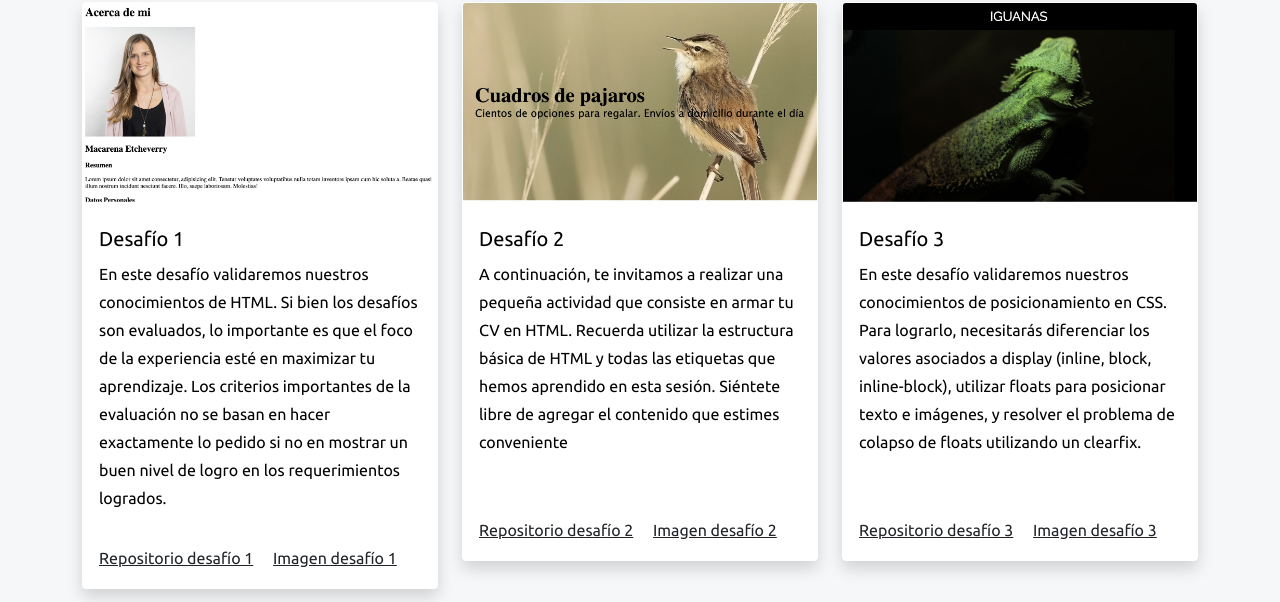
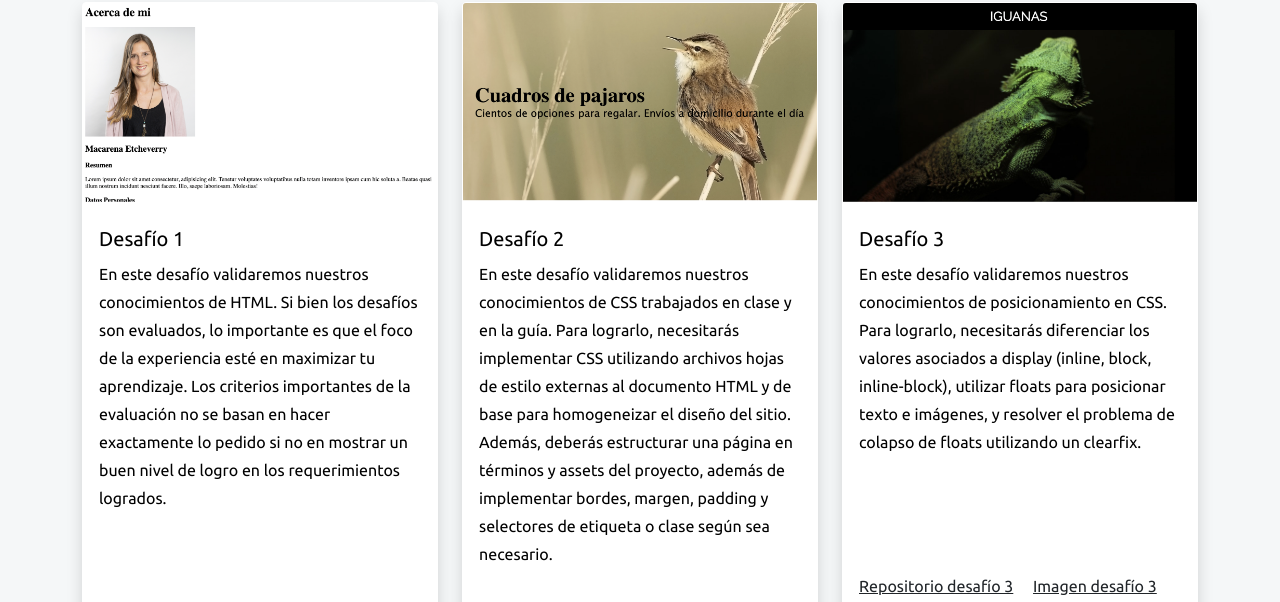
Before and after one commit to Macaetche/Portafolio-Desafio-6, a plain HTML site: page index.html in a window 1280 px wide. Shown: the part 987-1589 px from the top of the page. Drawn offline with nearby package versions, Linux system fonts and the light colour scheme.

Commit message:
ajustes cards de mis proyectos

```diff
--- a/index.html
+++ b/index.html
@@ -108,7 +108,7 @@
                                 <img src="assets/imgs/card_desafio_1.png" class="card-img-top" alt="Desafio 1">
                                 <div class="card-body">
                                   <h5 class="card-title">Desafío 1</h5>
-                                  <p class="card-text">En este desafío validaremos nuestros conocimientos de HTML. Si bien los desafíos son evaluados, lo importante es que el foco de la experiencia esté en maximizar tu aprendizaje. Los criterios importantes de la evaluación no se basan en hacer exactamente lo pedido si no en mostrar un buen nivel de logro en los requerimientos logrados. </p>
+                                  <p class="card-text">En este desafío validaremos nuestros conocimientos de HTML. Si bien los desafíos son evaluados, lo importante es que el foco de la experiencia esté en maximizar tu aprendizaje. Los criterios importantes de la evaluación no se basan en hacer exactamente lo pedido si no en mostrar un buen nivel de logro en los requerimientos logrados.<br><br><br> </p>
                                 </div>
                                 <div class="card-body">
                                   <a href="https://github.com/Macaetche/Desafio1.git" class="card-link" target="_blank">Repositorio desafío 1</a>
@@ -121,7 +121,7 @@
                                 <img src="assets/imgs/card_desafio_2.png" class="card-img-top" alt="Desafio 2">
                                 <div class="card-body">
                                   <h5 class="card-title">Desafío 2</h5>
-                                  <p class="card-text">A continuación, te invitamos a realizar una pequeña actividad que consiste en armar tu CV en HTML. Recuerda utilizar la estructura básica de HTML y todas las etiquetas que hemos aprendido en esta sesión. Siéntete libre de agregar el contenido que estimes conveniente <br><br></p>
+                                  <p class="card-text">En este desafío validaremos nuestros conocimientos de CSS trabajados en clase y en la guía. Para lograrlo, necesitarás implementar CSS utilizando archivos hojas de estilo externas al documento HTML y de base para homogeneizar el diseño del sitio. Además, deberás estructurar una página en términos y assets del proyecto, además de implementar bordes, margen, padding y selectores de etiqueta o clase según sea necesario.</p>
                                 </div>
                                 <div class="card-body">
                                   <a href="https://github.com/Macaetche/Desafio2.git" class="card-link" target="_blank">Repositorio desafío 2</a>
@@ -134,7 +134,7 @@
                                 <img src="assets/imgs/card_desafio_3.png" class="card-img-top" alt="Desafio 3">
                                 <div class="card-body">
                                   <h5 class="card-title">Desafío 3</h5>
-                                  <p class="card-text">En este desafío validaremos nuestros conocimientos de posicionamiento en CSS. Para lograrlo, necesitarás diferenciar los valores asociados a display (inline, block, inline-block), utilizar floats para posicionar texto e imágenes, y resolver el problema de colapso de floats utilizando un clearfix.<br><br></p>
+                                  <p class="card-text">En este desafío validaremos nuestros conocimientos de posicionamiento en CSS. Para lograrlo, necesitarás diferenciar los valores asociados a display (inline, block, inline-block), utilizar floats para posicionar texto e imágenes, y resolver el problema de colapso de floats utilizando un clearfix.<br><br><br><br></p>
                                 </div>
                                 <div class="card-body">
                                   <a href="https://github.com/Macaetche/Desafio3.git" class="card-link" target="_blank">Repositorio desafío 3</a>
```
